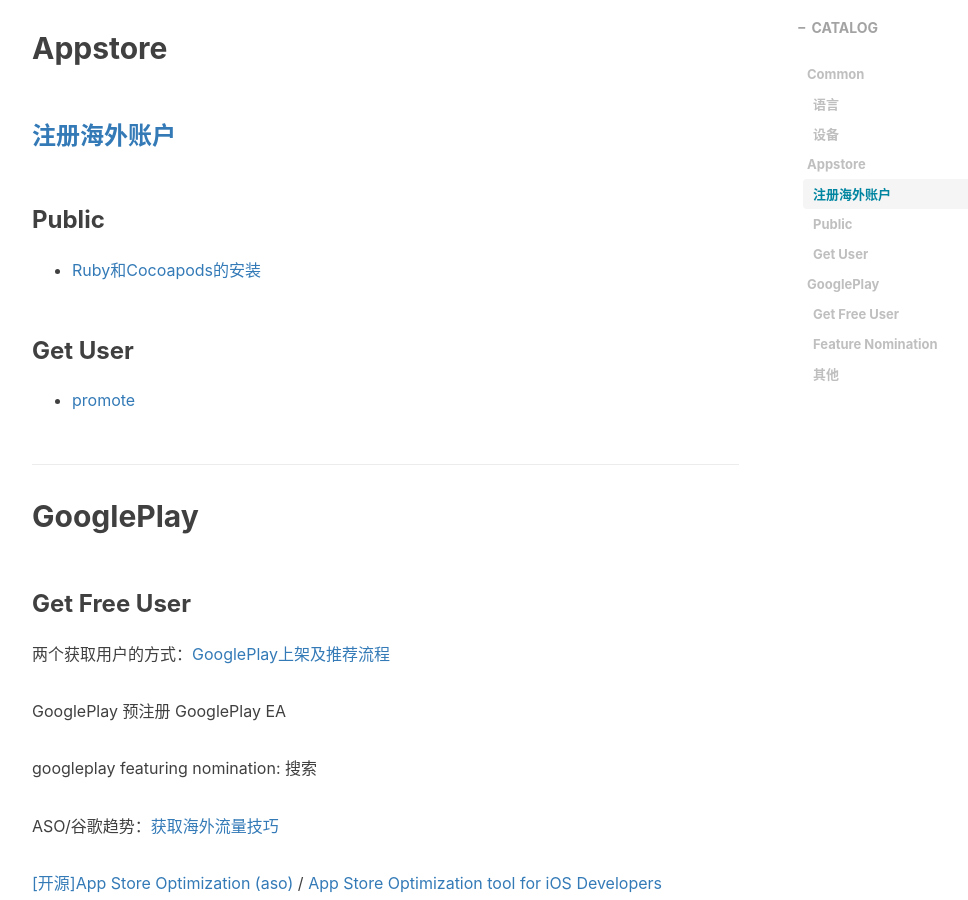
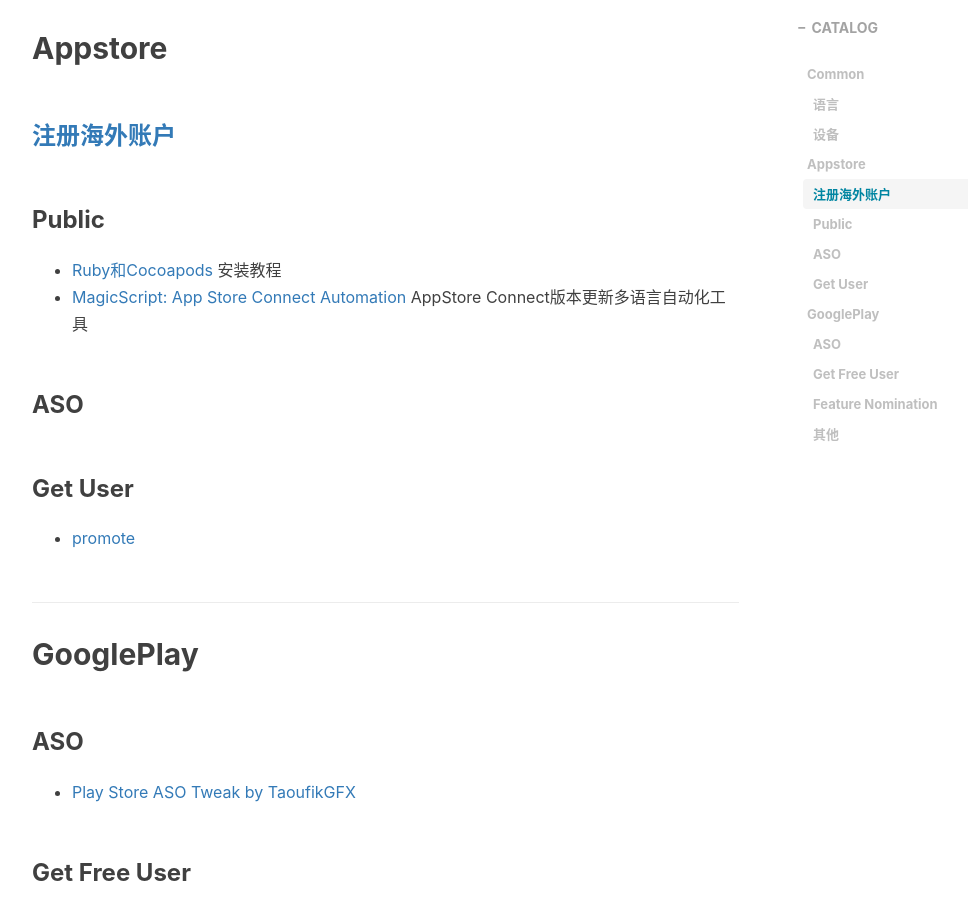
Before and after one commit to gumcstronger/gumcstronger.github.io, a Jekyll site: the page built from _posts/2024/2024-08-21-appstore-googleplay.md, in a window 1280 px wide and 900 px high, scrolled down 1268 px. Shown: the whole window, without its empty margins (233-1201 px from the left). Built offline with Jekyll 4.4.1, drawn with Linux system fonts in a browser that asks for light colours; nearby versions of some CDN libraries; comment, search, counter and statistics services are not loaded.

Commit message:
Update 2024-08-21-appstore-googleplay.md

```diff
--- a/_posts/2024/2024-08-21-appstore-googleplay.md
+++ b/_posts/2024/2024-08-21-appstore-googleplay.md
@@ -33,13 +33,20 @@
 
 ### Public
 
-* [Ruby和Cocoapods的安装](https://gumcstronger.github.io/2024/10/01/mac-ruby-install/)
+* [Ruby和Cocoapods](https://gumcstronger.github.io/2024/10/01/mac-ruby-install/) 安装教程
+* [MagicScript: App Store Connect Automation](https://chromewebstore.google.com/detail/magicscript-app-store-con/dibilpekhfnlccjpcgkkancjamoeljcp) AppStore Connect版本更新多语言自动化工具
+
+### ASO
 
 ### Get User
 
 * [promote](https://developer.apple.com/cn/app-store/promote/)
 
 ## GooglePlay
+
+### ASO
+
+* [Play Store ASO Tweak by TaoufikGFX](https://chromewebstore.google.com/detail/play-store-aso-tweak-by-t/kbicddhhnpiaphanlgkiaokbebecdcnd)
 
 ### Get Free User
 
```
